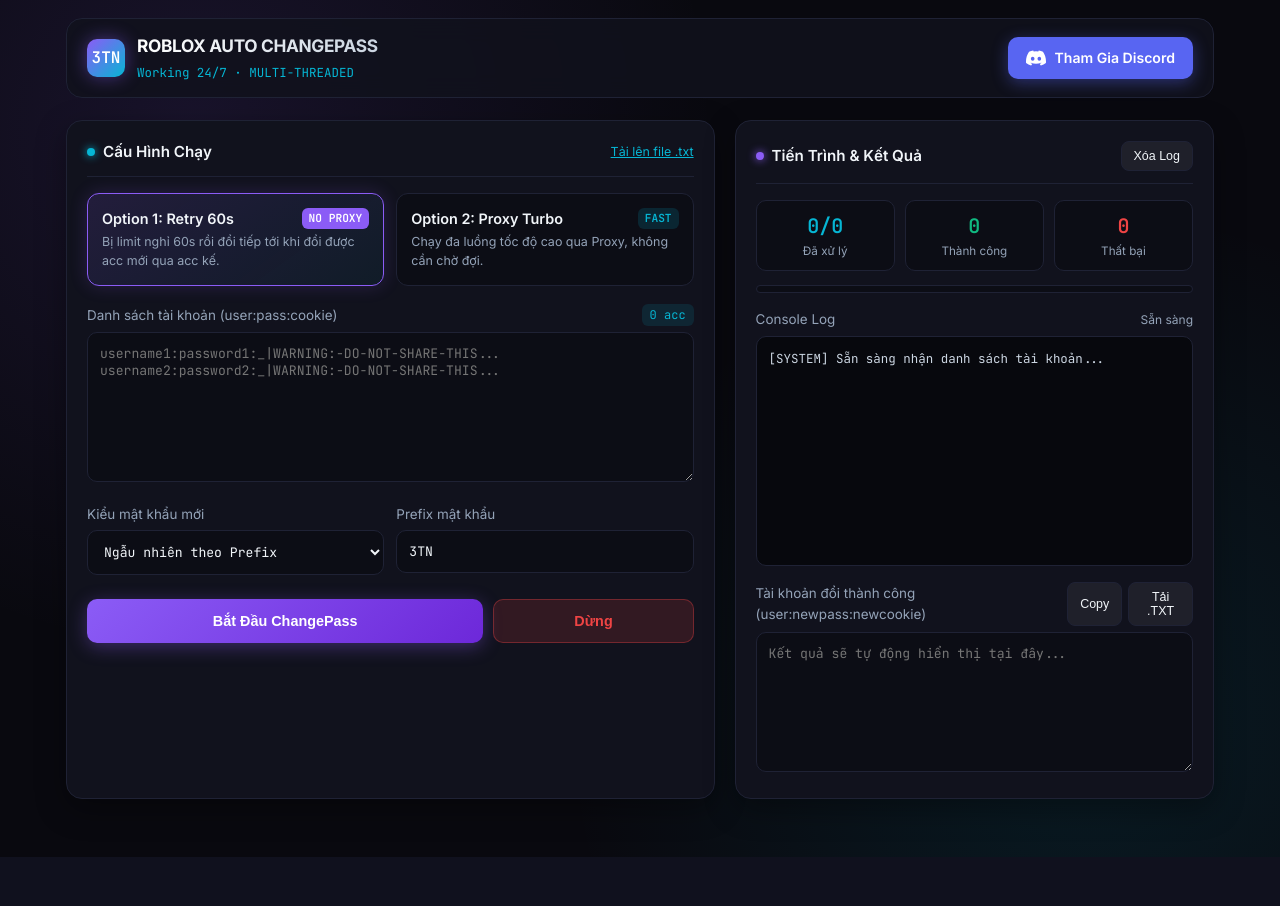
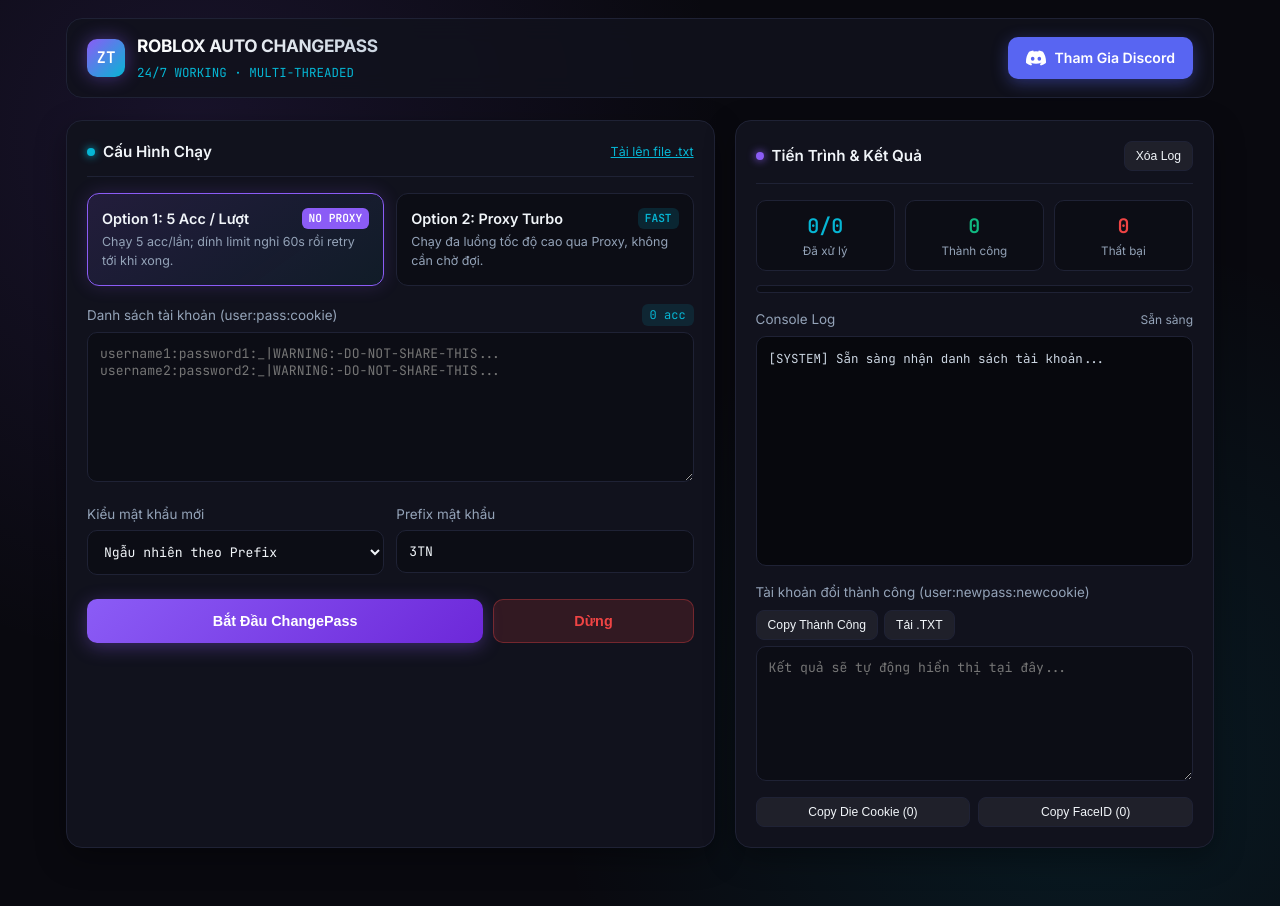
Before and after one commit to kbgrie/Sikibidi_change_mk, a Flask app: page / in a window 1280 px wide. Before the commit the page ends 857 px from the top, so only its background shows below. Run offline with Flask 3, Linux system fonts and the light colour scheme.

Commit message:
Update title and improve button labels in index.html

```diff
--- a/templates/index.html
+++ b/templates/index.html
@@ -3,7 +3,7 @@
 <head>
     <meta charset="UTF-8">
     <meta name="viewport" content="width=device-width, initial-scale=1.0">
-    <title>3TN · Roblox Auto ChangePass 24/7</title>
+    <title>3TN HUB · Roblox Auto ChangePass 24/7</title>
     <link rel="preconnect" href="https://fonts.googleapis.com">
     <link href="https://fonts.googleapis.com/css2?family=Inter:wght@400;500;600;700&family=JetBrains+Mono:wght@400;500;600&display=swap" rel="stylesheet">
     <style>
@@ -233,6 +233,8 @@
             margin-bottom: 6px;
             font-size: 0.84rem;
             color: var(--text-secondary);
+            gap: 8px;
+            flex-wrap: wrap;
         }
 
         .badge-count {
@@ -333,19 +335,37 @@
         }
 
         .btn-sm {
-            padding: 7px 12px;
-            font-size: 0.78rem;
+            padding: 7px 11px;
+            font-size: 0.76rem;
             border-radius: 8px;
             background: rgba(255, 255, 255, 0.06);
             color: var(--text-primary);
             border: 1px solid var(--border-color);
             cursor: pointer;
             transition: 0.2s;
+            font-weight: 500;
         }
 
         .btn-sm:hover {
             border-color: var(--neon-cyan);
             color: var(--neon-cyan);
+        }
+
+        .btn-sm-die:hover {
+            border-color: var(--neon-red);
+            color: var(--neon-red);
+        }
+
+        .btn-sm-faceid:hover {
+            border-color: var(--neon-amber);
+            color: var(--neon-amber);
+        }
+
+        .quick-copy-row {
+            display: grid;
+            grid-template-columns: 1fr 1fr;
+            gap: 8px;
+            margin-top: 10px;
         }
 
         .stats-grid {
@@ -416,7 +436,7 @@
         .log-INFO { color: #cbd5e1; }
 
         .output-area {
-            min-height: 140px;
+            min-height: 135px;
             color: var(--neon-green);
         }
 
@@ -432,10 +452,10 @@
     <div class="container">
         <header class="navbar">
             <div class="brand">
-                <div class="brand-badge">3TN</div>
+                <div class="brand-badge">ZT</div>
                 <div class="brand-text">
                     <h1>ROBLOX AUTO CHANGEPASS</h1>
-                    <span>Working 24/7 · MULTI-THREADED</span>
+                    <span>24/7 WORKING · MULTI-THREADED</span>
                 </div>
             </div>
             <a href="{{ discord_url }}" target="_blank" rel="noopener noreferrer" class="discord-btn">
@@ -459,10 +479,10 @@
                 <div class="mode-switch">
                     <div class="mode-option active" id="modeDelayCard" onclick="selectMode('delay')">
                         <div class="mode-option-title">
-                            <span>Option 1: Retry 60s</span>
+                            <span>Option 1: 5 Acc / Lượt</span>
                             <span class="mode-tag">NO PROXY</span>
                         </div>
-                        <div class="mode-option-desc">Bị limit nghỉ 60s rồi đổi tiếp tới khi đổi được acc mới qua acc kế.</div>
+                        <div class="mode-option-desc">Chạy 5 acc/lần; dính limit nghỉ 60s rồi retry tới khi xong.</div>
                     </div>
 
                     <div class="mode-option" id="modeProxyCard" onclick="selectMode('proxy')">
@@ -571,11 +591,20 @@
                     <div class="label-row">
                         <span>Tài khoản đổi thành công (user:newpass:newcookie)</span>
                         <div style="display: flex; gap: 6px;">
-                            <button class="btn-sm" onclick="copyResults()">Copy</button>
+                            <button class="btn-sm" onclick="copyResults()">Copy Thành Công</button>
                             <button class="btn-sm" onclick="downloadResults()">Tải .TXT</button>
                         </div>
                     </div>
                     <textarea id="resultsOutput" class="output-area" readonly placeholder="Kết quả sẽ tự động hiển thị tại đây..."></textarea>
+
+                    <div class="quick-copy-row">
+                        <button class="btn-sm btn-sm-die" id="copyDieBtn" onclick="copyCookieDie()">
+                            Copy Die Cookie (0)
+                        </button>
+                        <button class="btn-sm btn-sm-faceid" id="copyFaceIdBtn" onclick="copyFaceId()">
+                            Copy FaceID (0)
+                        </button>
+                    </div>
                 </div>
             </div>
         </div>
@@ -586,6 +615,8 @@
         let activeJobId = null;
         let logOffset = 0;
         let pollTimer = null;
+        let cookieDieList = [];
+        let faceIdList = [];
 
         const accountsInput = document.getElementById('accountsInput');
         const proxiesInput = document.getElementById('proxiesInput');
@@ -624,6 +655,11 @@
             document.getElementById('customPassGroup').classList.toggle('hidden', val !== 'custom');
         }
 
+        function updateErrorCopyButtons() {
+            document.getElementById('copyDieBtn').textContent = `Copy Die Cookie (${cookieDieList.length})`;
+            document.getElementById('copyFaceIdBtn').textContent = `Copy FaceID (${faceIdList.length})`;
+        }
+
         function appendLog(text) {
             const box = document.getElementById('terminalBox');
             const div = document.createElement('div');
@@ -654,6 +690,9 @@
 
             document.getElementById('startBtn').disabled = true;
             document.getElementById('resultsOutput').value = '';
+            cookieDieList = [];
+            faceIdList = [];
+            updateErrorCopyButtons();
             clearLogs();
 
             try {
@@ -697,6 +736,10 @@
                 data.logs.forEach(line => appendLog(line));
                 logOffset = data.next_offset;
 
+                cookieDieList = data.cookie_die_list || [];
+                faceIdList = data.faceid_list || [];
+                updateErrorCopyButtons();
+
                 document.getElementById('statProcessed').textContent = `${data.processed}/${data.total}`;
                 document.getElementById('statSuccess').textContent = data.success;
                 document.getElementById('statFailed').textContent = data.failed;
@@ -727,7 +770,25 @@
             const box = document.getElementById('resultsOutput');
             if (!box.value) return;
             navigator.clipboard.writeText(box.value);
-            appendLog('[INFO] Đã sao chép danh sách tài khoản thành công vào bộ nhớ tạm.');
+            appendLog('[INFO] Đã sao chép danh sách tài khoản thành công.');
+        }
+
+        function copyCookieDie() {
+            if (!cookieDieList.length) {
+                appendLog('[WARN] Không có tài khoản nào bị Die Cookie.');
+                return;
+            }
+            navigator.clipboard.writeText(cookieDieList.join('\n'));
+            appendLog(`[INFO] Đã sao chép ${cookieDieList.length} tài khoản Die Cookie.`);
+        }
+
+        function copyFaceId() {
+            if (!faceIdList.length) {
+                appendLog('[WARN] Không có tài khoản nào dính FaceID.');
+                return;
+            }
+            navigator.clipboard.writeText(faceIdList.join('\n'));
+            appendLog(`[INFO] Đã sao chép ${faceIdList.length} tài khoản dính FaceID.`);
         }
 
         function downloadResults() {
```
